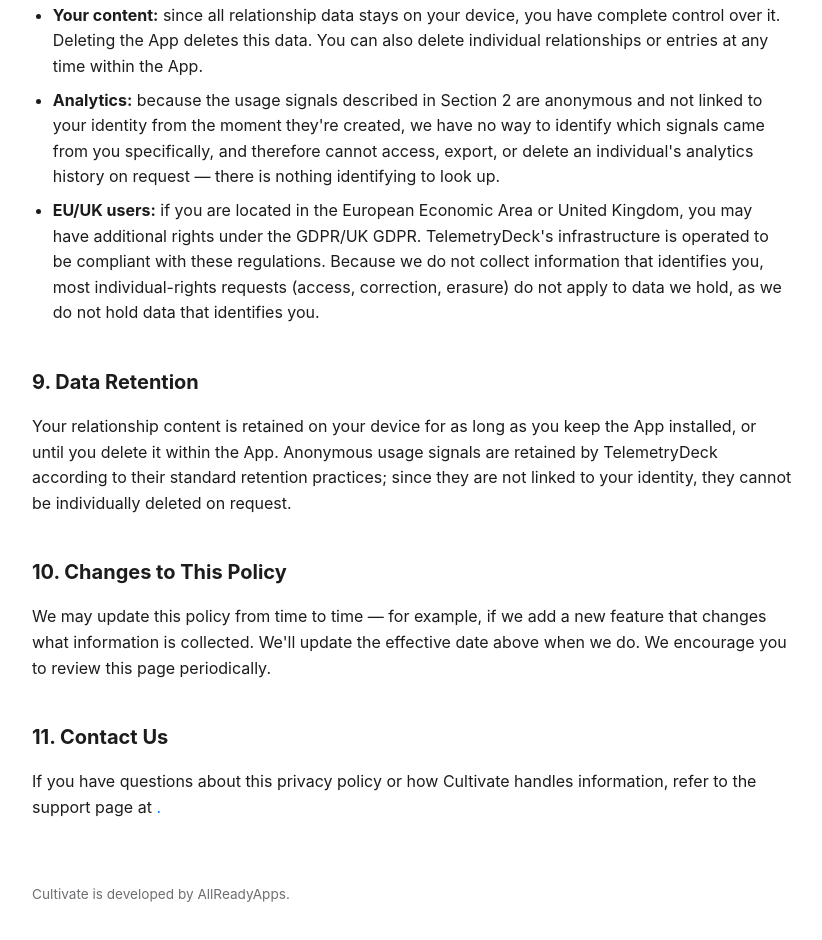
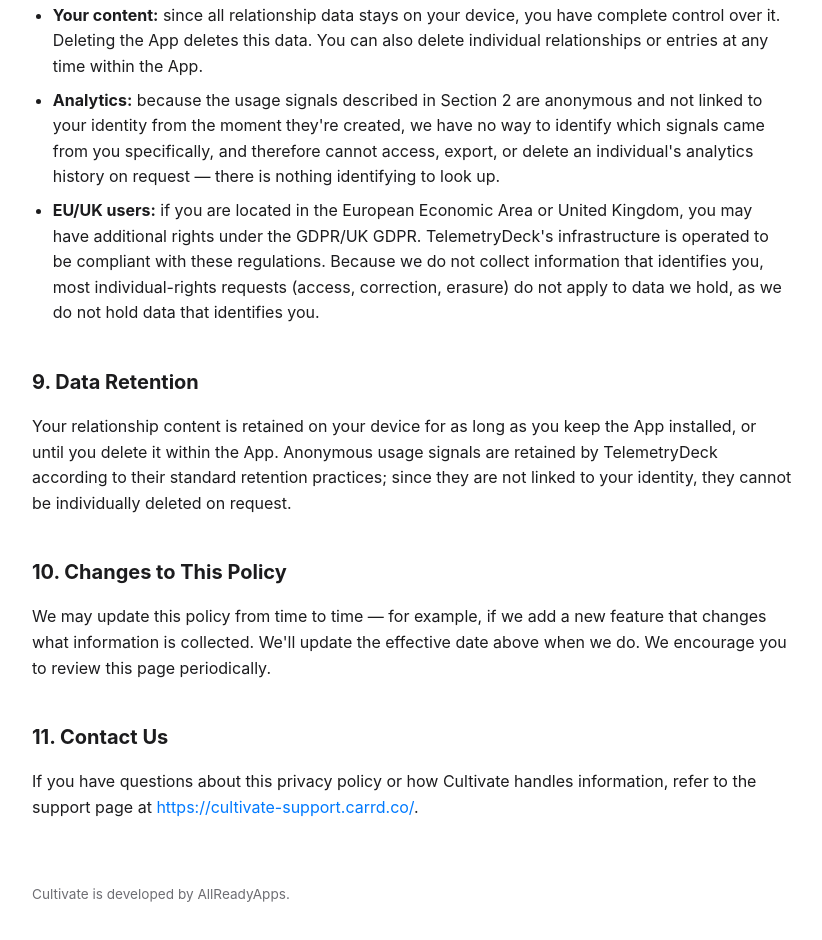
Before and after one commit to cheeseheist/cultivate-privacy, a plain HTML site: page index.html in a window 1280 px wide. Shown: the part 2425-3365 px from the top of the page, without its empty margins (228-1050 px from the left). Drawn offline with Linux system fonts and the light colour scheme.

Commit message:
Fix link formatting in Contact Us section

```diff
--- a/index.html
+++ b/index.html
@@ -207,7 +207,7 @@
 <p>
   If you have questions about this privacy policy or how Cultivate handles
   information, refer to the support page at
-  <a href="https://cultivate-support.carrd.co/"a>.
+  <a href="https://cultivate-support.carrd.co/" target="_blank" rel="noopener">https://cultivate-support.carrd.co/</a>.
 </p>
 
 <footer>
```
